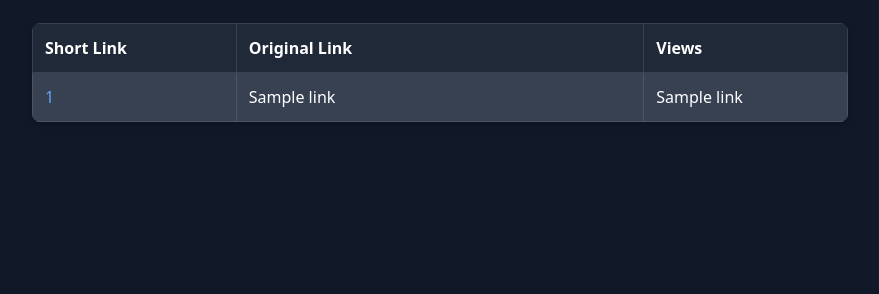
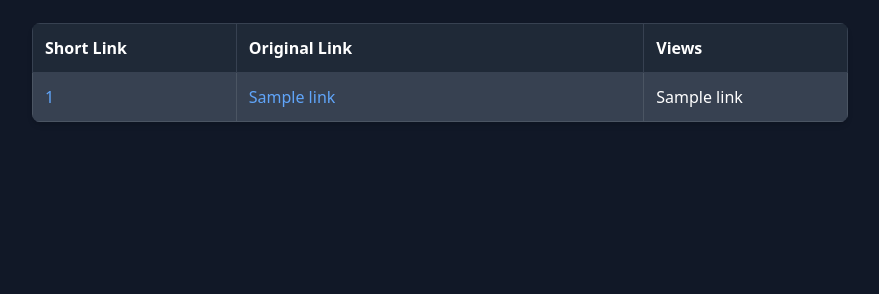
Before and after one commit to mateo-rfz/shorterLink, a Flask app: template templates/cmain.html in a window 1280 px wide. Shown: the part 157-451 px from the top of the page, without its empty margins (200-1079 px from the left). Run offline with Flask 3, Linux system fonts and the light colour scheme; data comes from the database, SQL or seed files in the repository; the template is opened without the code that fills it: most values are stand-ins (such as "Sample title", 1, 10 or a date in 2020); some libraries are stand-ins or nearby versions.

```diff
--- a/templates/cmain.html
+++ b/templates/cmain.html
@@ -36,7 +36,9 @@
                         <td class="border border-gray-600 p-2 sm:p-3 break-words">
                             <a href="{{ link[0] }}" target="_blank" class="text-blue-400 hover:underline">{{ link[0] }}</a>
                         </td>
-                        <td class="border border-gray-600 p-2 sm:p-3 break-words truncate">{{ link[1] }}</td>
+                        <td class="border border-gray-600 p-2 sm:p-3 break-words">
+                            <a href="{{ link[1] }}" target="_blank" class="text-blue-400 hover:underline">{{ link[1] }}</a>
+                        </td>
                         <td class="border border-gray-600 p-2 sm:p-3">{{ link[2] }}</td>
                     </tr>
                     {% endfor %}
```
